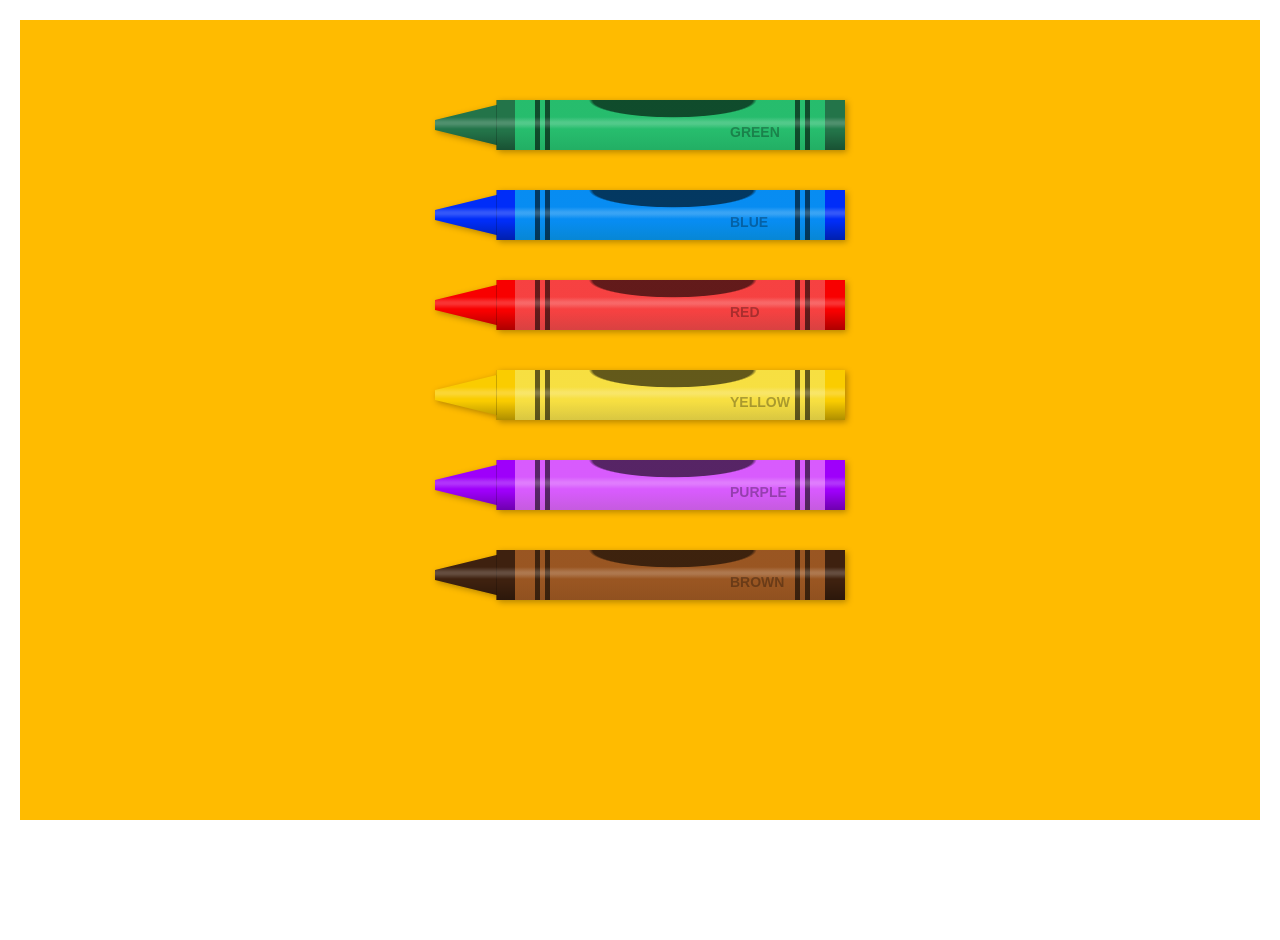
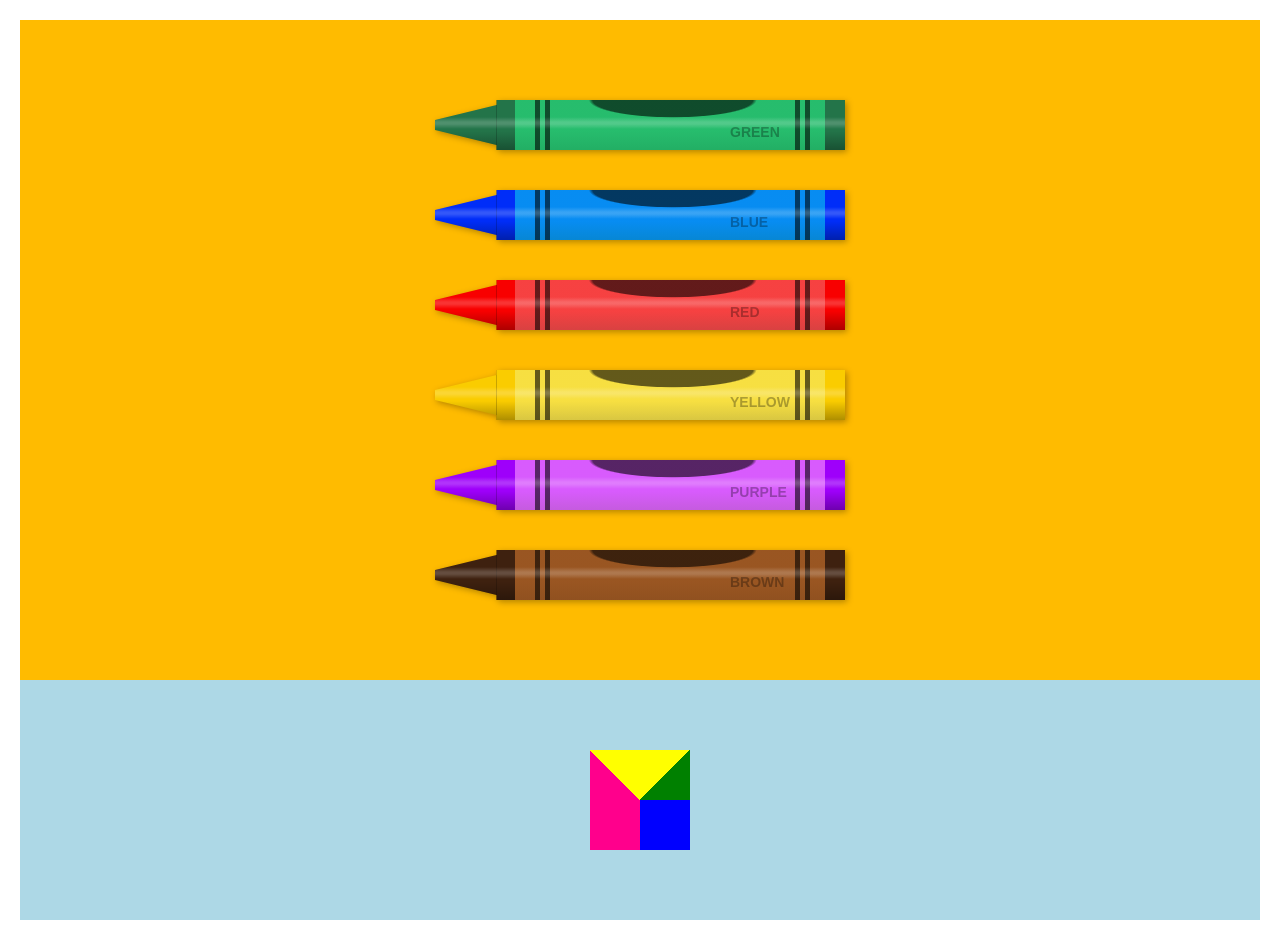
Before and after one commit to EdTimmer/crayons, a React (Create React App) app: page / in a window 1280 px wide. Before the commit the page ends 840 px from the top, so only its background shows below. Built offline with nearby package versions, Linux system fonts and the light colour scheme.

Commit message:
added gm logo

```diff
--- a/src/App.css
+++ b/src/App.css
@@ -8,9 +8,22 @@ body {
   padding: 20px;
 }
 
-.App {
+/* .App {
   background-color: rgb(255, 187, 0);
-  height: 100vh;
+  width: 100%;
+  text-align: center;
+  padding: 60px;
+  display: flex;
+  align-items: center;
+  justify-content: top;
+  flex-direction: column;
+} */
+
+/* CRAYONS */
+
+.crayons {
+  background-color: rgb(255, 187, 0);
+  /* height: 100vh; */
   width: 100%;
   text-align: center;
   padding: 60px;
@@ -402,3 +415,42 @@ body {
   padding-right: 47px;
   padding-top: 17px;
 }
+
+
+/* GM LOGO */
+
+.logo-box {
+  background: lightblue;
+  padding: 60px;
+}
+
+.gm {
+  display: block;
+  position: relative;
+  height: 100px;
+  width: 100px;
+  background: green;
+  margin: 10px auto;
+  background-image:
+    linear-gradient(
+      45deg,
+      rgb(255, 0, 140) 0,
+      rgb(255, 0, 140) 50%,
+      transparent 50px
+    ),
+    linear-gradient(
+      135deg,
+      yellow 0,
+      yellow 50%,
+      transparent 50%);
+}
+
+.gm::after {
+  content: "";
+  position: absolute;
+  height: 50px;
+  width: 50px;
+  background: blue;
+  top: 50%;
+  left: 50%;
+}
--- a/src/App.js
+++ b/src/App.js
@@ -4,6 +4,8 @@ import './App.css';
 function App() {
   return (
     <div className="App">
+
+      <div className="crayons">
 
         <div className="container shadow">
           <div className="crayon-green"></div>
@@ -34,6 +36,12 @@ function App() {
           <div className="crayon-brown"></div>
           <div className="text">BROWN</div>
         </div>
+      </div>
+
+      <div className="logo-box">
+        <div className="gm"></div>
+      </div>
+
 
     </div>
 
```
Lines whose indentation alone changed are shown as unchanged.
